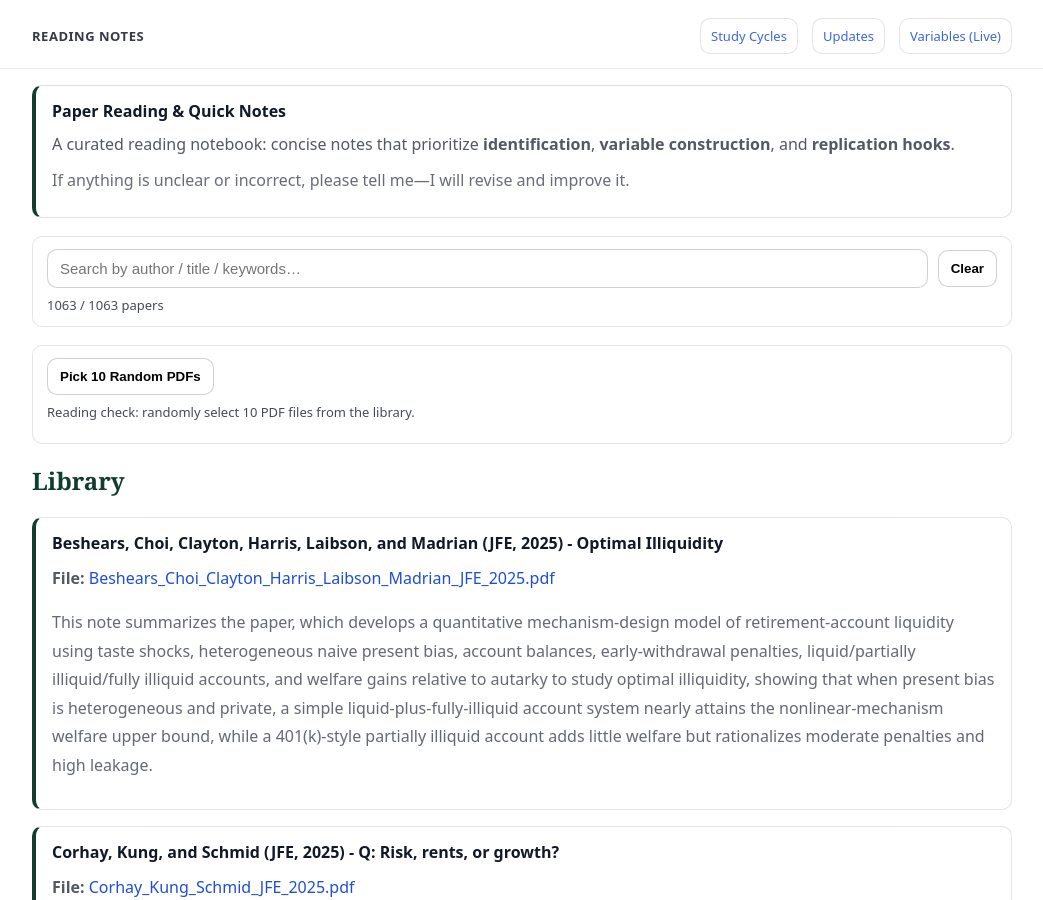
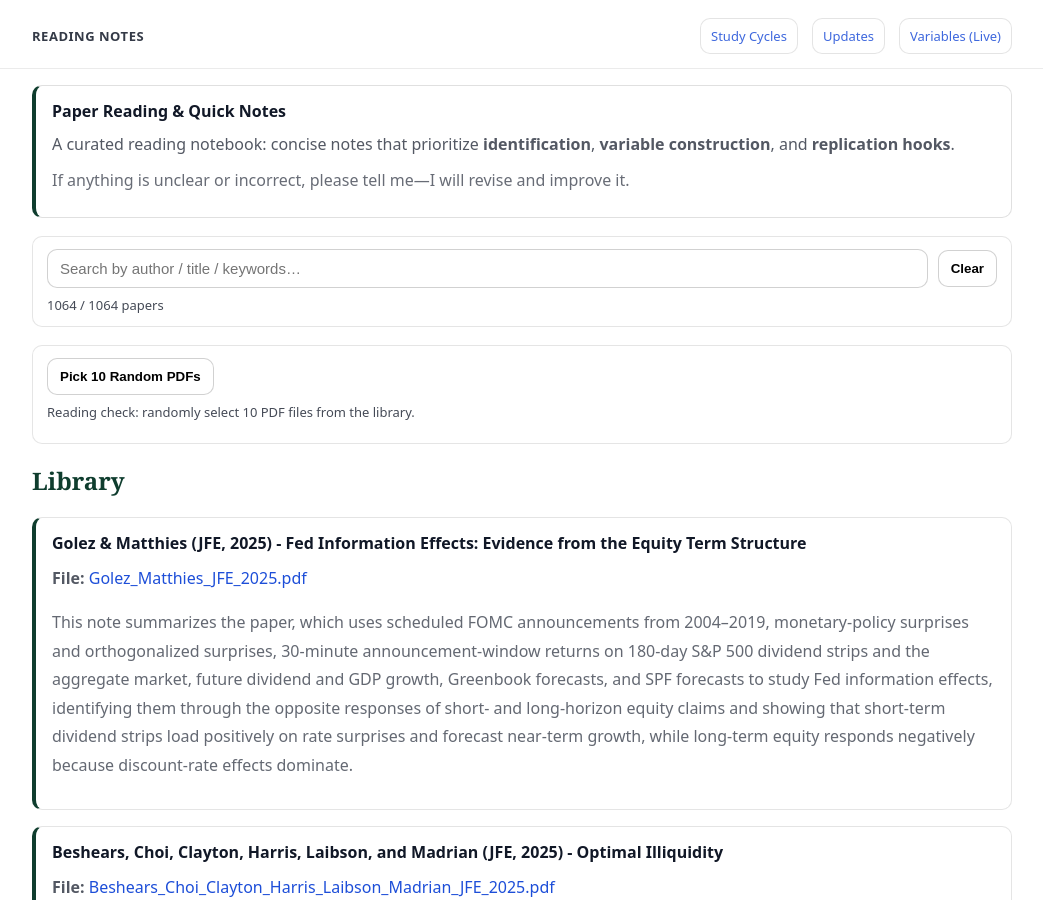
Before and after one commit to yaxinzn/study-archive, a Jekyll site: the page built from reading/index.md, in a window 1280 px wide and 900 px high. Shown: the whole window, without its empty margins (118-1161 px from the left). Built offline with Jekyll 4.4.1, drawn with Linux system fonts in a browser that asks for light colours.

Commit message:
Reading: add/update Golez_Matthies_JFE_2025.pdf

```diff
--- a/_data/reading.yml
+++ b/_data/reading.yml
@@ -1,3 +1,7 @@
+- title: "Golez & Matthies (JFE, 2025) - Fed Information Effects: Evidence from the Equity Term Structure"
+  file: "Golez_Matthies_JFE_2025.pdf"
+  desc: "This note summarizes the paper, which uses scheduled FOMC announcements from 2004–2019, monetary-policy surprises and orthogonalized surprises, 30-minute announcement-window returns on 180-day S&P 500 dividend strips and the aggregate market, future dividend and GDP growth, Greenbook forecasts, and SPF forecasts to study Fed information effects, identifying them through the opposite responses of short- and long-horizon equity claims and showing that short-term dividend strips load positively on rate surprises and forecast near-term growth, while long-term equity responds negatively because discount-rate effects dominate."
+
 - title: "Beshears, Choi, Clayton, Harris, Laibson, and Madrian (JFE, 2025) - Optimal Illiquidity"
   file: "Beshears_Choi_Clayton_Harris_Laibson_Madrian_JFE_2025.pdf"
   desc: "This note summarizes the paper, which develops a quantitative mechanism-design model of retirement-account liquidity using taste shocks, heterogeneous naive present bias, account balances, early-withdrawal penalties, liquid/partially illiquid/fully illiquid accounts, and welfare gains relative to autarky to study optimal illiquidity, showing that when present bias is heterogeneous and private, a simple liquid-plus-fully-illiquid account system nearly attains the nonlinear-mechanism welfare upper bound, while a 401(k)-style partially illiquid account adds little welfare but rationalizes moderate penalties and high leakage."
```
Also changed, not shown: 1 other file.
